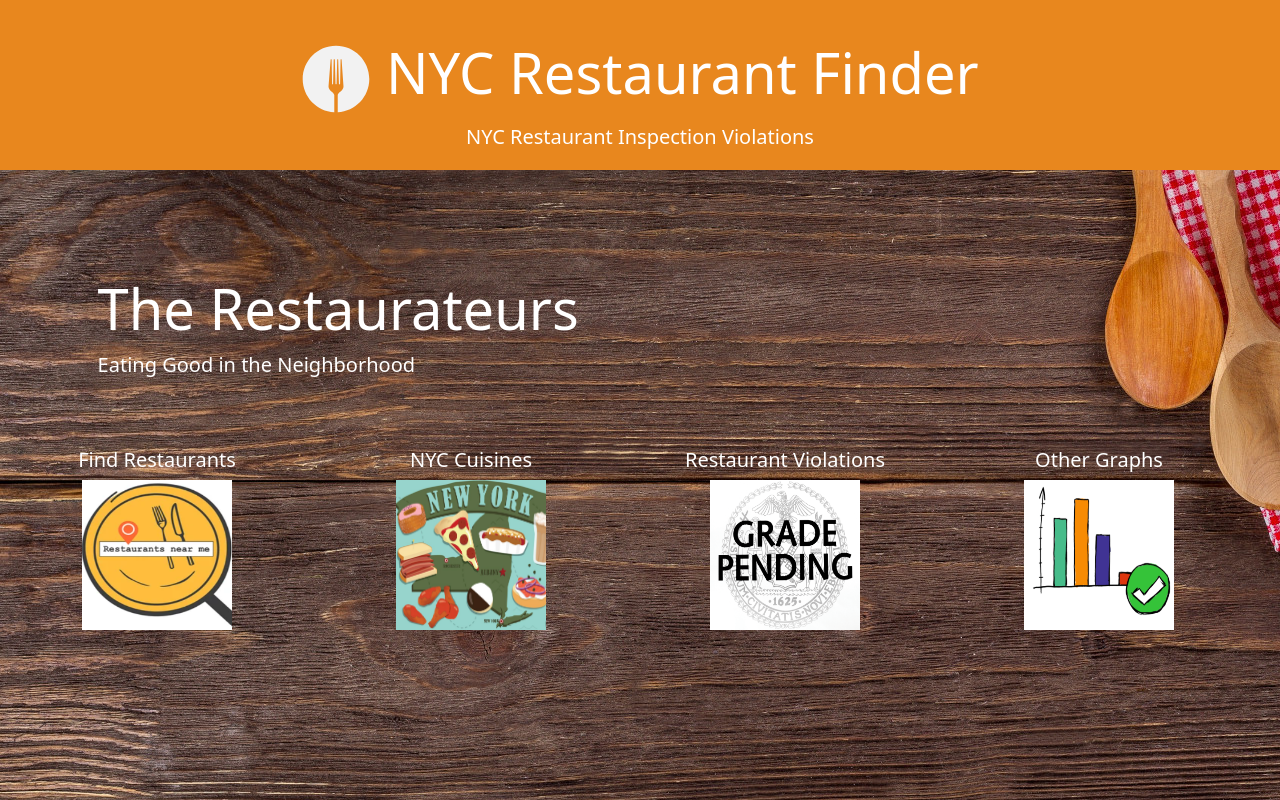
After one commit to meetk5/Team-Project3, a Python web app: template templates/index3.html in a window 1280 px wide. The commit adds this page. Run offline with Jinja, Linux system fonts and the light colour scheme; the template is opened without the code that fills it, so the values that code supplies are empty.

Commit message:
landing page version3 with background image

```diff
--- a/static/css/styles.css
+++ b/static/css/styles.css
@@ -8,6 +8,7 @@ body {
     /* background-color: #EDB458; */
     /* background-color: #D4D4AA; */
     background-color: #fcec8e;
+    /* background-color: whitesmoke; */
 }
 
 
@@ -21,19 +22,25 @@ body {
     background-color: #EBF5DF;
     min-height: 500px;
 }
-h1 {
-    text-align: center;
+/* h1 { */
+    /* text-align: center; */
     /* color:rgb(218, 152, 76); */
     /* background-color: black; */
-}
+/* } */
 
 h3 {
     text-align: center;
 }
 
-h4 {
+
+h5.landing {
     text-align: center;
+    color: white;
+}
 
+h6.landing {
+    text-align: center;
+    color: white;
 
 }
 
@@ -41,8 +48,9 @@ IMG.displayed {
     display: block;
     margin-left: auto;
     margin-right: auto;
-    /* max-width: 100%;
-    height: auto; */
+    margin-top: 2%;
+    max-width: 600px;
+    /* height: auto; */
 
  }
 
@@ -60,9 +68,17 @@ IMG.panel {
 
 
 .row1 {
-    background-image: url("../images/rest2.png");
+    background-image: url("../../images/rest2.png");
 }
 
-.headerlink {
+
+
+
+body.background {
+
+    background-image: url("../../images/landingbackground2.jpg");
+    background-color: #cccccc;
+    max-width: 100%;
+    height: auto;
 
 }
--- /dev/null
+++ b/templates/index3.html
@@ -0,0 +1,108 @@
+<!doctype html>
+<html lang="en">
+  <head>
+    <!-- Required meta tags -->
+    <meta charset="utf-8">
+    <meta name="viewport" content="width=device-width, initial-scale=1">
+
+    <!-- Bootstrap CSS -->
+    <link href="https://cdn.jsdelivr.net/npm/bootstrap@5.1.1/dist/css/bootstrap.min.css" rel="stylesheet" integrity="sha384-F3w7mX95PdgyTmZZMECAngseQB83DfGTowi0iMjiWaeVhAn4FJkqJByhZMI3AhiU" crossorigin="anonymous">
+   <!--CSS Link-->
+   <link rel="stylesheet" type="text/css" href="../static/css/styles.css">
+
+    <title>NYC Restaurant Inspections</title>
+    <link rel="shortcut icon" type="image/jpg" href="../images/favicon3.png"/>
+  </head>
+
+  <!-- Jumbotron Banner -->
+  <body class="background">
+    <div class="jumbotron jumbotron-fluid" style="background-color: #E8871E; color: white; padding-top: 1px; padding-bottom: 2px; text-align: center;">
+      <div class="container">
+        <h1 class="display-4"><img src="../images/favicon.svg" alt="logo" width="70" > NYC Restaurant Finder</h1>
+        <p class="lead" style="text-align: center;">NYC Restaurant Inspection Violations</p>
+      </div>
+    </div>
+
+
+    <div class="container-fluid">
+
+
+      <div class= "row">
+
+        <div class="col-12 col-md-12 col-lg-6">
+
+          <div class="jumbotron jumbotron-fluid" style="color: white; margin-top: 17%; margin-left: 10%; margin-bottom: 11%; text-align: left;">
+            <div class="container">
+              <h1 class="display-4">The Restaurateurs</h1>
+              <p class="lead" >  Eating Good in the Neighborhood</p>
+            </div>
+          </div>
+
+        </div>
+
+        <div class="col-12 col-md-12 col-lg-6">
+          <!-- Leave this column empty -->
+        </div>
+
+
+      <div class="row">
+
+
+
+          <div class="col-6 col-sm-6 col-md-3 col-lg-3">
+            <h5 class="landing">Find Restaurants</h5>
+
+            <a href="restaurantfinder.html">
+            <img class="panel" src="../images/findarestaurant.png" width="150" height="150">
+            </a>
+          </div>
+
+
+          <div class="col-6 col-sm-6 col-md-3 col-lg-3">
+            <h5 class="landing">NYC Cuisines</h5>
+
+            <a href="cuisines.html">
+            <img class="panel" src="../images/nyccuisines.png" width="150" height="150">
+            </a>
+          </div>
+
+
+          <div class="col-6 col-sm-6 col-md-3 col-lg-3">
+            <h5 class="landing">Restaurant Violations</h5>
+
+            <a href="violations.html">
+            <img class="panel" src="../images/violations.png" width="150" height="150">
+            </a>
+          </div>
+
+
+          <div class="col-6 col-sm-6 col-md-3 col-lg-3">
+            <h5 class="landing">Other Graphs</h5>
+
+            <a href="othergraphs.html">
+            <img class="panel" src="../images/graphs.png" width="150" height="150">
+            </a>
+          </div>
+
+
+
+
+
+
+
+
+
+
+
+
+
+      </div>
+
+
+    </div>
+
+
+    <!-- JavaScript: Bootstrap Bundle with Popper -->
+    <script src="https://cdn.jsdelivr.net/npm/bootstrap@5.1.1/dist/js/bootstrap.bundle.min.js" integrity="sha384-/bQdsTh/da6pkI1MST/rWKFNjaCP5gBSY4sEBT38Q/9RBh9AH40zEOg7Hlq2THRZ" crossorigin="anonymous"></script>
+  </body>
+</html>
```
Also changed, not shown: templates/index2.html (+5 -4 lines), Images/landingbackground2.jpg (added), 1 other file.
